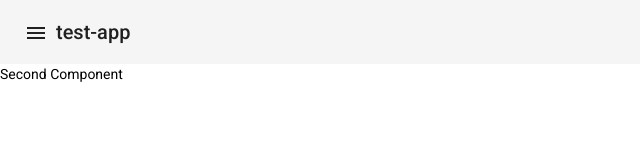
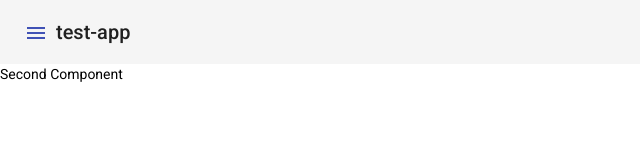
Before and after one commit to Stoichkov77/test-app, an Angular app: page / in a window 1280 px wide. Shown: the top 160 px of the page, without its empty margins (0-640 px from the left). Built offline with nearby package versions, Linux system fonts and the light colour scheme.

Commit message:
The menu button is now blue

```diff
--- a/src/app/app.component.html
+++ b/src/app/app.component.html
@@ -1,5 +1,5 @@
 <mat-toolbar>
-  <button mat-icon-button class="example-icon" aria-label="Example icon-button with menu icon">
+  <button mat-icon-button class="example-icon" aria-label="Example icon-button with menu icon" color="primary">
     <mat-icon>menu</mat-icon>
   </button>
 
```
